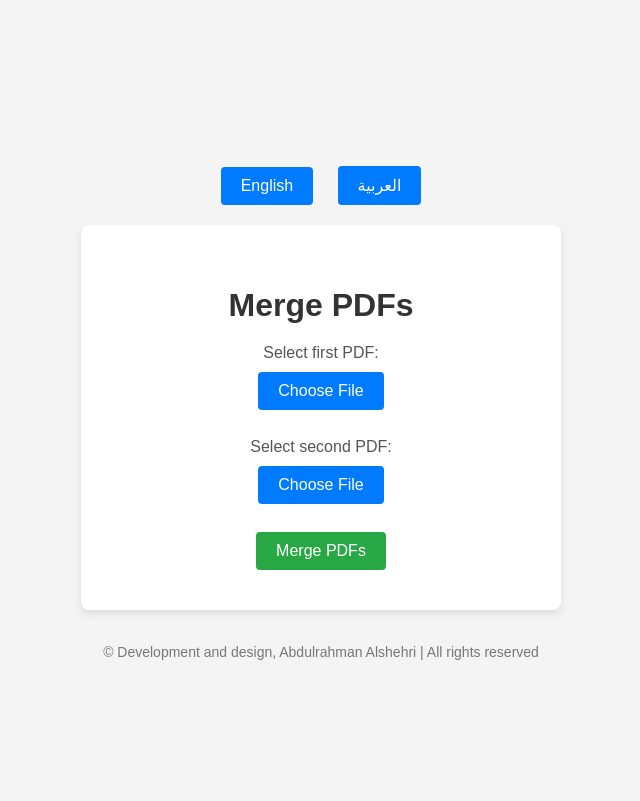
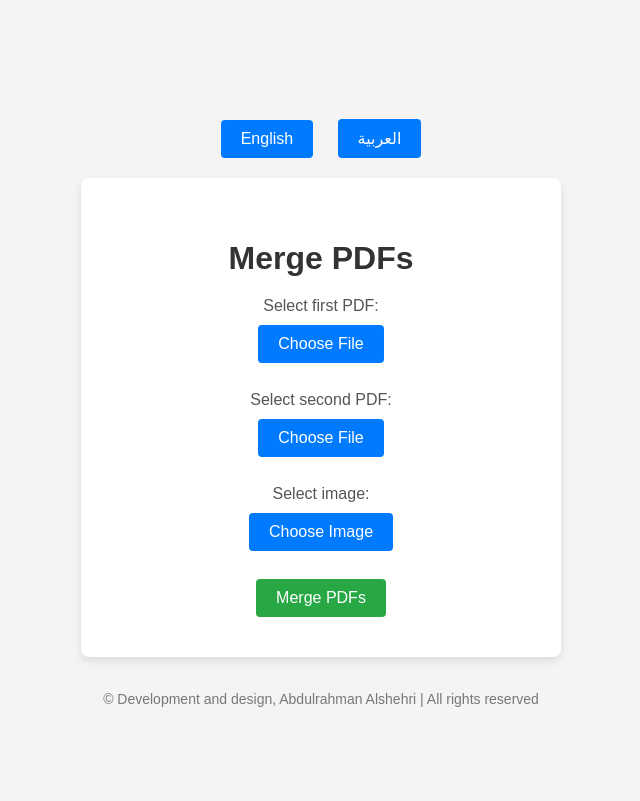
Before and after one commit to alshehri12/merge_pdf, a Django app: page /merge/ in a window 1280 px wide. Shown: the top 801 px of the page, without its empty margins (319-959 px from the left). Run offline with Django 5.2, Linux system fonts and the light colour scheme.

Commit message:
adding convert image to pdf

```diff
--- a/merge/templates/merge/form.html
+++ b/merge/templates/merge/form.html
@@ -1,125 +1,3 @@
-<!-- <!DOCTYPE html>
-<html>
-<body>
-  <h1>Merge PDFs</h1>
-
-  <form method="post" enctype="multipart/form-data">
-    {% csrf_token %}
-    <label for="file1">Select first PDF:</label>
-    <input type="file" name="file1" id="file1">
-    <br>
-    <label for="file2">Select second PDF:</label>
-    <input type="file" name="file2" id="file2">
-    <br>
-    <input type="submit" value="Merge PDFs">
-  </form>
-</body>
-</html> -->
-
-
-<!-- <!DOCTYPE html>
-<html lang="en">
-<head>
-<meta charset="UTF-8">
-<meta name="viewport" content="width=device-width, initial-scale=1.0">
-<title>Merge PDFs</title>
-<style>
-  body {
-    font-family: Arial, sans-serif;
-    background-color: #f4f4f4;
-    margin: 0;
-    padding: 20px;
-    display: flex;
-    justify-content: center;
-    align-items: center;
-    height: 100vh;
-  }
-  .container {
-    background-color: #fff;
-    padding: 40px;
-    border-radius: 8px;
-    box-shadow: 0 4px 8px rgba(0, 0, 0, 0.1);
-    width: 400px;
-    max-width: 100%;
-    text-align: center;
-  }
-  h1 {
-    color: #333;
-    margin-bottom: 20px;
-  }
-  form {
-    display: flex;
-    flex-direction: column;
-    align-items: center;
-  }
-  label {
-    display: block;
-    margin-bottom: 10px;
-    color: #555;
-    font-size: 16px;
-  }
-  input[type="file"] {
-    display: none;
-  }
-  .custom-file-upload {
-    background-color: #007bff;
-    color: #fff;
-    border: none;
-    padding: 10px 20px;
-    border-radius: 4px;
-    cursor: pointer;
-    font-size: 16px;
-    transition: background-color 0.3s ease;
-  }
-  .custom-file-upload:hover {
-    background-color: #0056b3;
-  }
-  input[type="submit"] {
-    background-color: #28a745;
-    color: #fff;
-    border: none;
-    padding: 10px 20px;
-    border-radius: 4px;
-    cursor: pointer;
-    font-size: 16px;
-    transition: background-color 0.3s ease;
-  }
-  input[type="submit"]:hover {
-    background-color: #218838;
-  }
-</style>
-</head>
-<body>
-  <div class="container">
-    <h1>Merge PDFs</h1>
-
-    <form method="post" enctype="multipart/form-data">
-      {% csrf_token %}
-      <label for="file1">Select first PDF:</label>
-      <label class="custom-file-upload" for="file1">Choose File</label>
-      <input type="file" name="file1" id="file1" accept=".pdf" onchange="updateFileName('file1')">
-      <span id="file1-name"></span>
-      <br>
-      <label for="file2">Select second PDF:</label>
-      <label class="custom-file-upload" for="file2">Choose File</label>
-      <input type="file" name="file2" id="file2" accept=".pdf" onchange="updateFileName('file2')">
-      <span id="file2-name"></span>
-      <br>
-      <input type="submit" value="Merge PDFs">
-    </form>
-  </div>
-
-  <script>
-    function updateFileName(inputId) {
-      const fileInput = document.getElementById(inputId);
-      const fileNameContainer = document.getElementById(inputId + "-name");
-      fileNameContainer.textContent = fileInput.files[0].name;
-    }
-  </script>
-</body>
-</html> -->
-
-
 <!DOCTYPE html>
 <html lang="en">
 <head>
@@ -236,6 +114,11 @@
       <input type="file" name="file2" id="file2" accept=".pdf" onchange="updateFileName('file2')">
       <span id="file2-name"></span>
       <br>
+      <label for="image" id="image-label">Select image:</label>
+      <label class="custom-file-upload" for="image">Choose Image</label>
+      <input type="file" name="image" id="image" accept=".jpg, .jpeg, .png" onchange="updateFileName('image')">
+      <span id="image-name"></span>
+      <br>
       <input type="submit" value="Merge PDFs" id="merge-btn">
     </form>
   </div>
@@ -250,6 +133,7 @@
       title: "Merge PDFs",
       file1Label: "Select first PDF:",
       file2Label: "Select second PDF:",
+      imageLabel: "Select image:",
       mergeBtn: "Merge PDFs",
       footerText: "© Development and design, Abdulrahman Alshehri | All rights reserved"
     };
@@ -259,6 +143,7 @@
       title: "دمج ملفات PDF",
       file1Label: "حدد الملف الأول:",
       file2Label: "حدد الملف الثاني:",
+      imageLabel: "حدد الصورة:",
       mergeBtn: "دمج الملفات",
       footerText: "© برمجة وتصميم عبدالرحمن الشهري | جميع الحقوق محفوظة"
     };
@@ -269,6 +154,7 @@
       document.getElementById('title').textContent = translations.title;
       document.getElementById('file1-label').textContent = translations.file1Label;
       document.getElementById('file2-label').textContent = translations.file2Label;
+      document.getElementById('image-label').textContent = translations.imageLabel;
       document.getElementById('merge-btn').value = translations.mergeBtn;
       document.getElementById('footer-text').textContent = translations.footerText;
     }
--- a/merge/views.py
+++ b/merge/views.py
@@ -1,23 +1,76 @@
+# from django.shortcuts import render
+# from django.http import HttpResponseBadRequest, HttpResponse
+# from PyPDF2 import PdfMerger
+
+# def upload_form(request):
+#     if request.method == 'POST':
+#         try:
+#             file1 = request.FILES.get('file1')
+#             file2 = request.FILES.get('file2')
+
+#             if not file1 or not file2:
+#                 return HttpResponseBadRequest("Please upload both files.")
+
+#             # Validate file types if necessary
+#             if not (file1.name.endswith('.pdf') and file2.name.endswith('.pdf')):
+#                 return HttpResponseBadRequest("Please upload PDF files only.")
+
+#             merger = PdfMerger()
+#             merger.append(file1, import_outline=False)
+#             merger.append(file2, import_outline=False)
+
+#             output_filename = "merged.pdf"
+#             with open(output_filename, 'wb') as merged_pdf:
+#                 merger.write(merged_pdf)
+
+#             # Serve the merged PDF as a response
+#             with open(output_filename, 'rb') as merged_pdf:
+#                 response = HttpResponse(merged_pdf, content_type='application/pdf')
+#                 response['Content-Disposition'] = 'attachment; filename="merged.pdf"'
+#                 return response
+#         except Exception as e:
+#             return HttpResponseBadRequest(f"Error: {str(e)}")
+#     else:
+#         return render(request, 'merge/form.html')
+
+# def success(request):
+#     # Optional success message template
+#     return render(request, 'merge/success.html')
+
 from django.shortcuts import render
 from django.http import HttpResponseBadRequest, HttpResponse
 from PyPDF2 import PdfMerger
+from PIL import Image
+import io
 
 def upload_form(request):
     if request.method == 'POST':
         try:
             file1 = request.FILES.get('file1')
             file2 = request.FILES.get('file2')
+            image = request.FILES.get('image')
 
-            if not file1 or not file2:
-                return HttpResponseBadRequest("Please upload both files.")
+            if not (file1 or file2 or image):
+                return HttpResponseBadRequest("Please upload at least one file.")
 
             # Validate file types if necessary
-            if not (file1.name.endswith('.pdf') and file2.name.endswith('.pdf')):
+            if file1 and not file1.name.endswith('.pdf'):
                 return HttpResponseBadRequest("Please upload PDF files only.")
+            if file2 and not file2.name.endswith('.pdf'):
+                return HttpResponseBadRequest("Please upload PDF files only.")
+            if image and not (image.name.endswith('.jpg') or image.name.endswith('.jpeg') or image.name.endswith('.png')):
+                return HttpResponseBadRequest("Please upload JPG, JPEG, or PNG images only.")
 
             merger = PdfMerger()
-            merger.append(file1, import_outline=False)
-            merger.append(file2, import_outline=False)
+
+            if file1:
+                merger.append(file1, import_outline=False)
+            if file2:
+                merger.append(file2, import_outline=False)
+            if image:
+                # Convert image to PDF
+                image_pdf = convert_image_to_pdf(image)
+                merger.append(image_pdf, import_outline=False)
 
             output_filename = "merged.pdf"
             with open(output_filename, 'wb') as merged_pdf:
@@ -33,6 +86,17 @@ def upload_form(request):
     else:
         return render(request, 'merge/form.html')
 
+def convert_image_to_pdf(image):
+    # Open the image using Pillow
+    img = Image.open(image)
+
+    # Convert the image to PDF
+    img_byte_array = io.BytesIO()
+    img.save(img_byte_array, format='PDF')
+    img_byte_array.seek(0)
+
+    return img_byte_array
+
 def success(request):
     # Optional success message template
     return render(request, 'merge/success.html')
```
Also changed, not shown: 3 other files.
